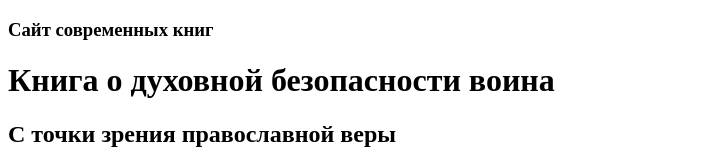
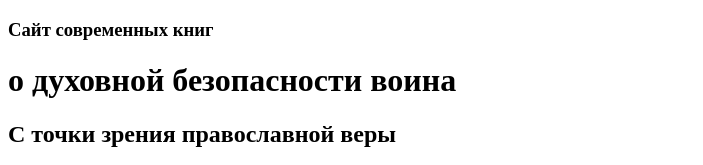
Before and after one commit to Canoist/Archistratigue, a website: page public/index.html in a window 1280 px wide. Shown: the top 165 px of the page, without its empty margins (0-703 px from the left). Drawn offline with Linux system fonts and the light colour scheme.

Commit message:
Some minor fixes

```diff
--- a/public/index.html
+++ b/public/index.html
@@ -21,7 +21,7 @@
                 <div class="content-about-main">
                     <div class="hr"></div>
                     <h3>Сайт современных книг</h3>
-                    <h1>Книга о духовной безопасности воина</h1>
+                    <h1>о духовной безопасности воина</h1>
                     <h2>С точки зрения православной веры</h2>
                     <div class="hr"></div>
                 </div>
```
Also changed, not shown: README.MD.
